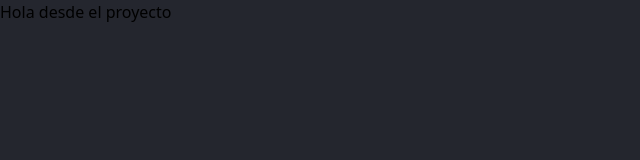
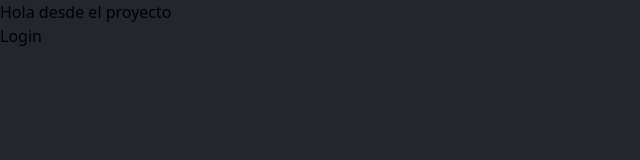
Before and after one commit to SergioMir018/Inventario-FE, a React (Vite) app: page / in a window 1280 px wide. Shown: the top 160 px of the page, without its empty margins (0-640 px from the left). Built offline with nearby package versions, Linux system fonts and the light colour scheme.

Commit message:
ADD: added the login page

```diff
--- a/src/App.tsx
+++ b/src/App.tsx
@@ -1,8 +1,11 @@
+import Login from "./pages/login"
+
 function App() {
 
   return (
     <div>
-      <h1 className='text-lg text-red-500'>Hola desde el proyecto</h1>
+      <h1 className='text-lg text-red-100'>Hola desde el proyecto</h1>
+      <Login />
     </div>
   )
 }
--- /dev/null
+++ b/src/pages/login.tsx
@@ -0,0 +1,5 @@
+export default function Login() {
+  return (
+    <div>Login</div>
+  )
+}
```
